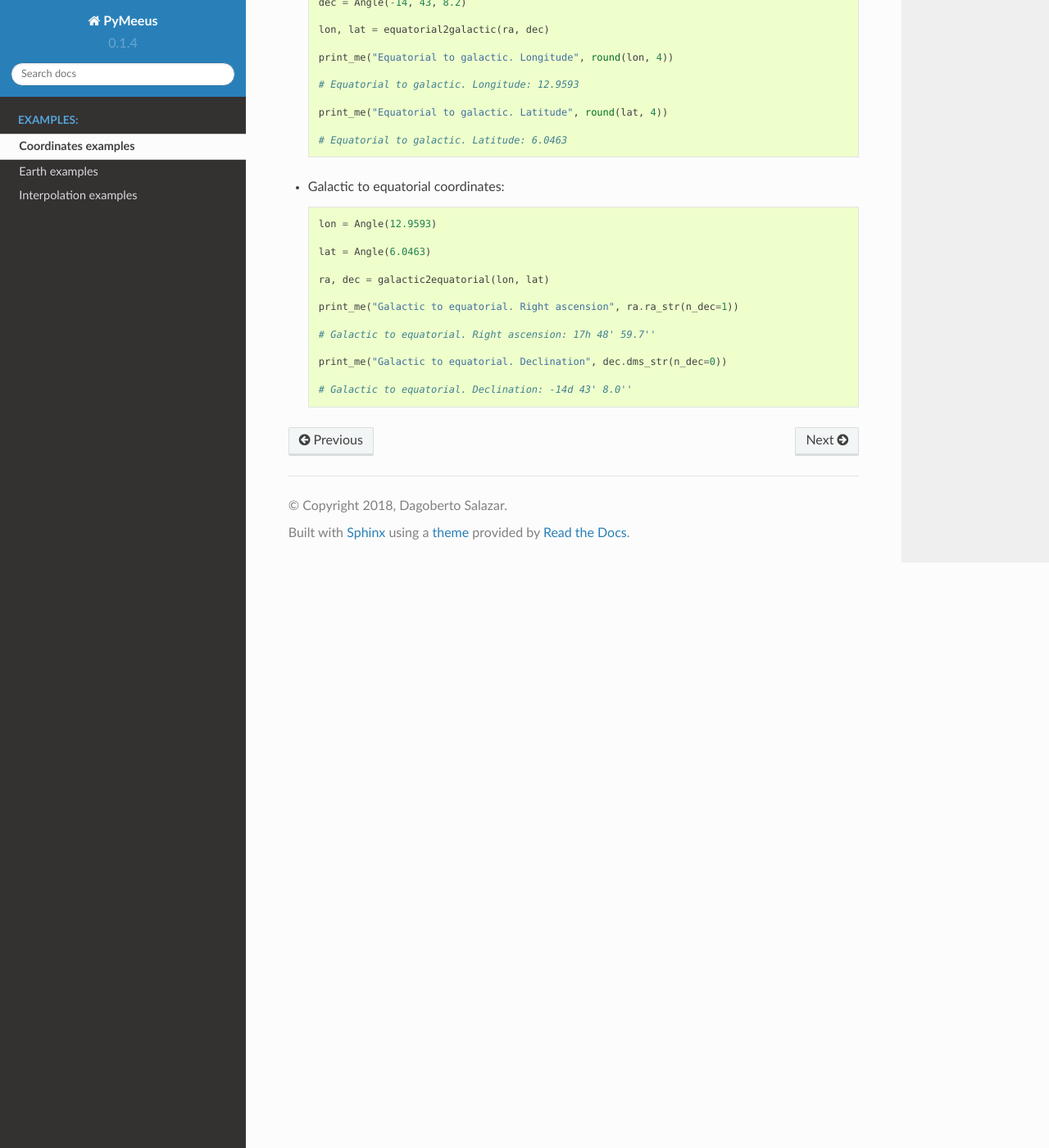
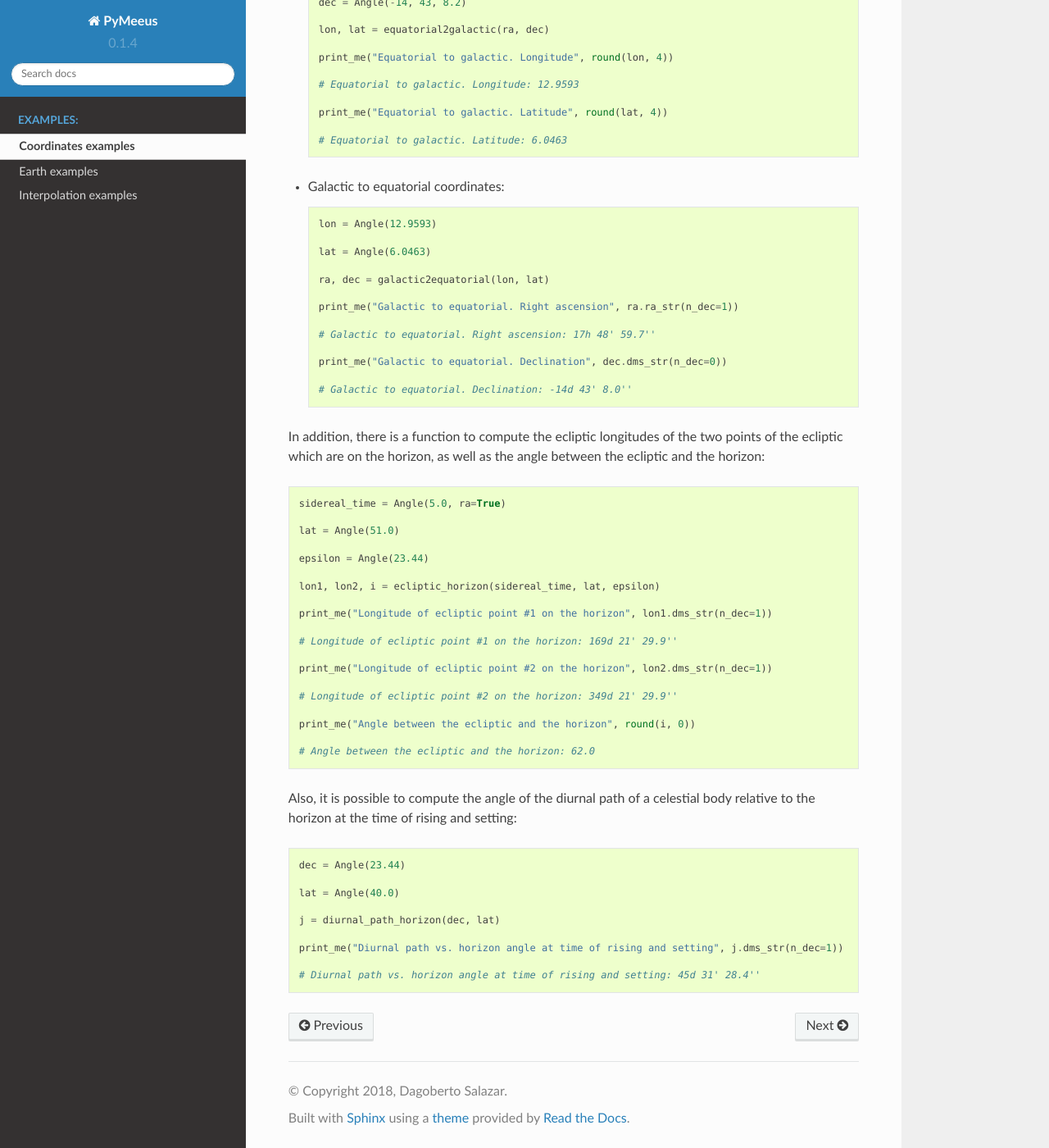
Before and after one commit to architest/pymeeus, a Sphinx documentation site: the page built from docs/source/ex-Coordinates.rst, in a window 1280 px wide and 1400 px high, scrolled down 4488 px. Shown: the whole window at 82% size. Built offline with Sphinx 7.4.7 and the Read the Docs theme 2.0.0, drawn with Linux system fonts in a browser that asks for light colours; formulas are drawn with MathJax 3; pages that are not in the unit, such as notebooks, are missing from menus.

Commit message:
Add examples for 'ecliptic_horizon' and 'diurnal_path_horizon' functions

```diff
--- a/docs/source/ex-Coordinates.rst
+++ b/docs/source/ex-Coordinates.rst
@@ -250,3 +250,37 @@ This module ``Coordinates`` also provides a series of functions to convert betwe
     print_me("Galactic to equatorial. Declination", dec.dms_str(n_dec=0))
 
     # Galactic to equatorial. Declination: -14d 43' 8.0''
+
+In addition, there is a function to compute the ecliptic longitudes of the two points of the ecliptic which are on the horizon, as well as the angle between the ecliptic and the horizon::
+
+    sidereal_time = Angle(5.0, ra=True)
+
+    lat = Angle(51.0)
+
+    epsilon = Angle(23.44)
+
+    lon1, lon2, i = ecliptic_horizon(sidereal_time, lat, epsilon)
+
+    print_me("Longitude of ecliptic point #1 on the horizon", lon1.dms_str(n_dec=1))
+
+    # Longitude of ecliptic point #1 on the horizon: 169d 21' 29.9''
+
+    print_me("Longitude of ecliptic point #2 on the horizon", lon2.dms_str(n_dec=1))
+
+    # Longitude of ecliptic point #2 on the horizon: 349d 21' 29.9''
+
+    print_me("Angle between the ecliptic and the horizon", round(i, 0))
+
+    # Angle between the ecliptic and the horizon: 62.0
+
+Also, it is possible to compute the angle of the diurnal path of a celestial body relative to the horizon at the time of rising and setting::
+
+    dec = Angle(23.44)
+
+    lat = Angle(40.0)
+
+    j = diurnal_path_horizon(dec, lat)
+
+    print_me("Diurnal path vs. horizon angle at time of rising and setting", j.dms_str(n_dec=1))
+
+    # Diurnal path vs. horizon angle at time of rising and setting: 45d 31' 28.4''
```
